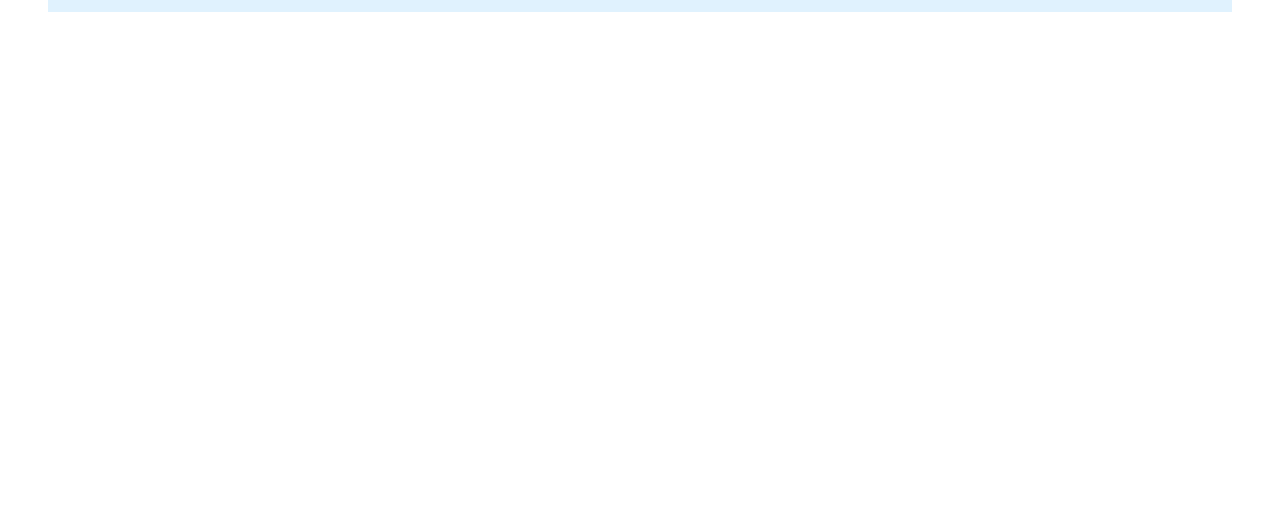
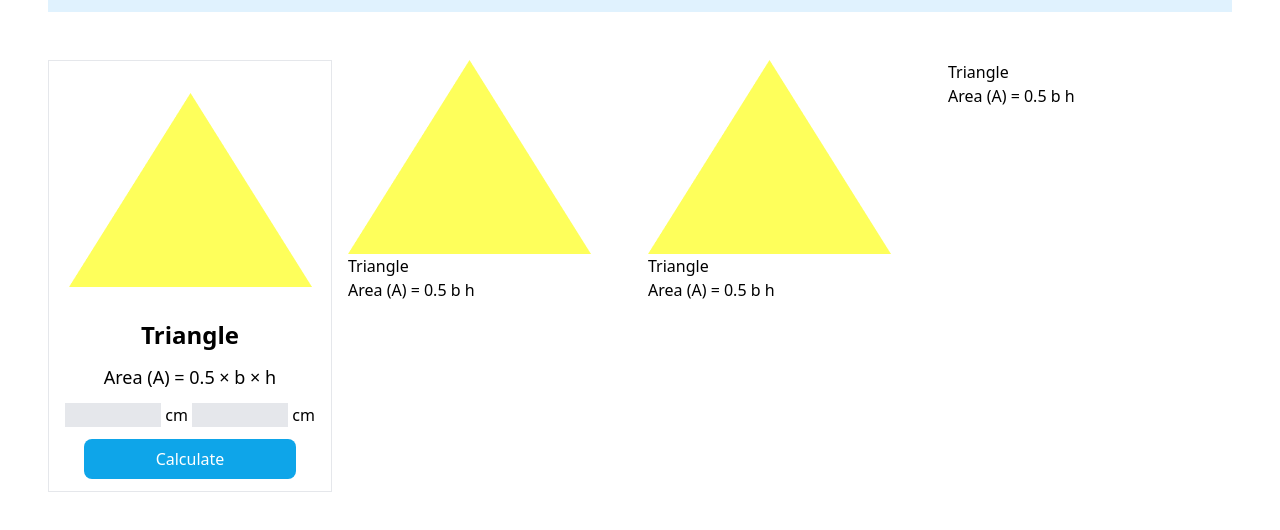
Before and after one commit to Reahana/geometry-game, a plain HTML site: page index.html in a window 1280 px wide. Shown: the part 152-682 px from the top of the page. Drawn offline with nearby package versions, Linux system fonts and the light colour scheme.

Commit message:
add Triangle card

```diff
--- a/index.html
+++ b/index.html
@@ -9,14 +9,44 @@
 </head>
 <body>
     <header >
-        <div class="flex bg-sky-100 mx-12 my-12 pl-12 py-4">
+        <div class="flex bg-sky-100 m-12 pl-12 py-4">
             <div class="grow float-left">
                 <h1 class="text-5xl font-bold">Interactive</h1>
                 <h2 class=" text-3xl text-slate-500 font-medium">Geometry Genius</h2>
             </div>
-            <button class="bg-sky-500 text-white rounded-lg my-5 px-5 py-1 mr-12 float-right">Blog</button>
+            <button class="bg-sky-500 text-white rounded-lg my-5 px-5 py-1 mr-12 float-right"><a href="blog.html">Blog</a></button>
         </div>
     </header>
-    <main></main>
+    <main class="">
+        <section class="m-12" >
+            <div class="grid grid-cols-4 gap-4 ">
+                <div class="text-center border">
+                    <img src="./images/triangle.png" alt="" class="mx-auto my-8">
+                    <h2 class="text-2xl font-bold my-3">Triangle</h2>
+                    <h3 class="mb-3 text-lg">Area (A) = 0.5 <span>&#215;</span> b <span>&#215;</span> h</h3>
+                    <div class="w-auto">
+                       <input class="w-24 bg-gray-200" type="text" > cm
+                       <input class="w-24 bg-gray-200" type="text"> cm
+                       <button class="w-9/12 bg-sky-500 text-white rounded-lg px-5 py-2 my-3">Calculate</button>
+                    </div>
+                </div>
+                <div>
+                    <img src="./images/triangle.png" alt="">
+                    <h2>Triangle</h2>
+                    <h3>Area (A) = 0.5 b h</h3>
+                </div>
+                <div>
+                    <img src="./images/triangle.png" alt="">
+                    <h2>Triangle</h2>
+                    <h3>Area (A) = 0.5 b h</h3>
+                </div>
+                <div>
+
+                    <h2>Triangle</h2>
+                    <h3>Area (A) = 0.5 b h</h3>
+                </div>
+            </div>
+        </section>
+    </main>
 </body>
 </html>
```
